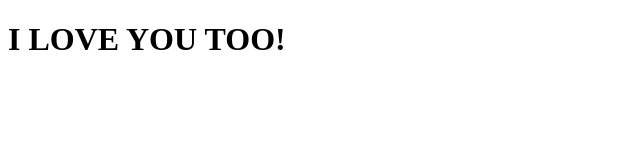
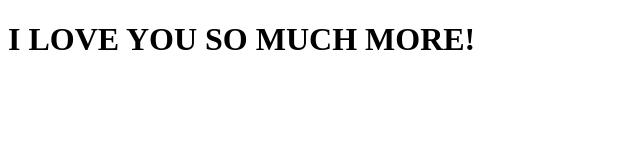
Before and after one commit to Japheth777/TheGoodNews, a plain HTML site: page index.html in a window 1280 px wide. Shown: the whole page, without its empty margins (0-640 px from the left). Drawn offline with Linux system fonts and the light colour scheme.

Commit message:
Update index.html

```diff
--- a/index.html
+++ b/index.html
@@ -4,6 +4,6 @@
     <title>TheGoodNews</title>
 </head>
 <body>
-    <h1> I LOVE YOU TOO! </h1>
+    <h1> I LOVE YOU SO MUCH MORE! </h1>
 </body>
 </html>
```
